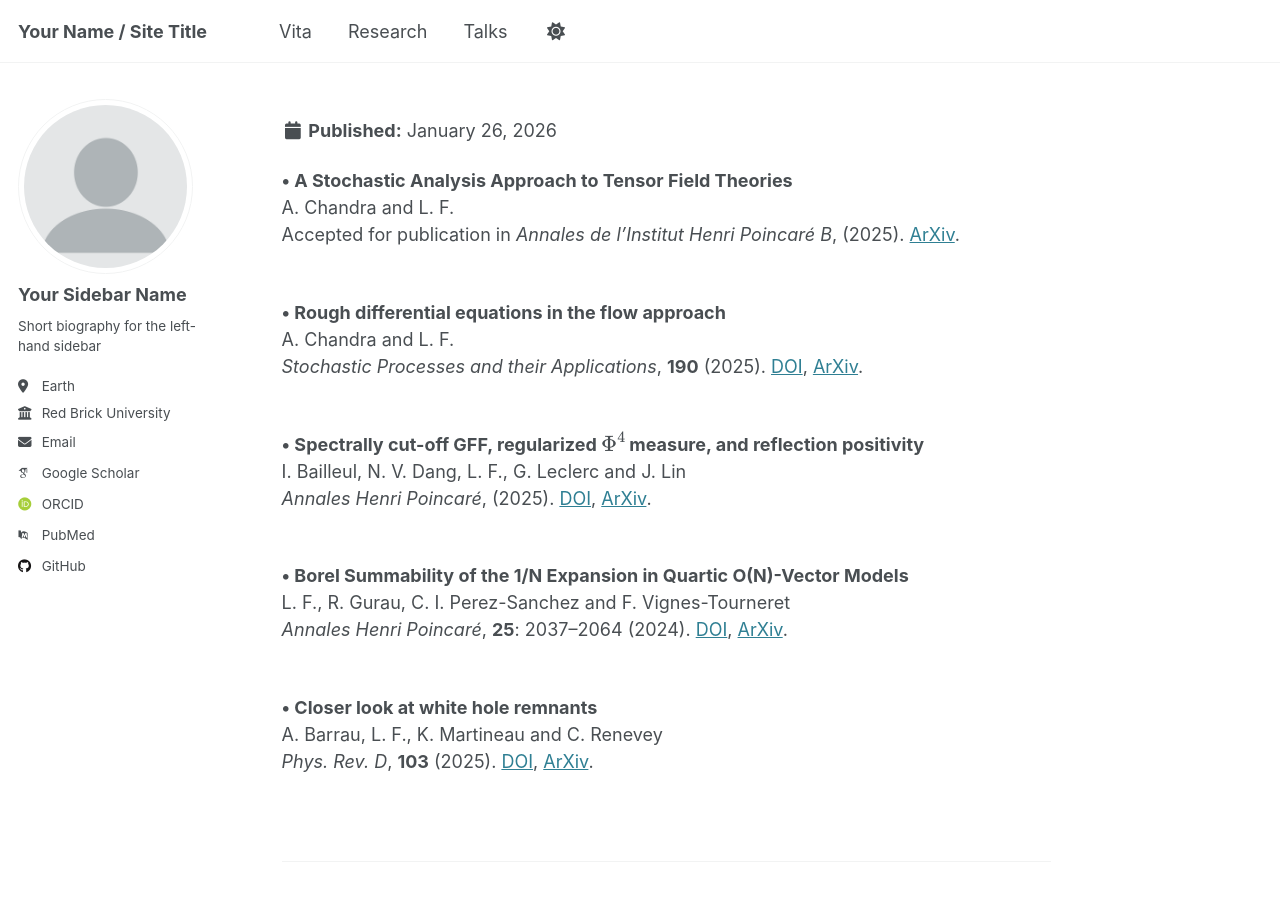
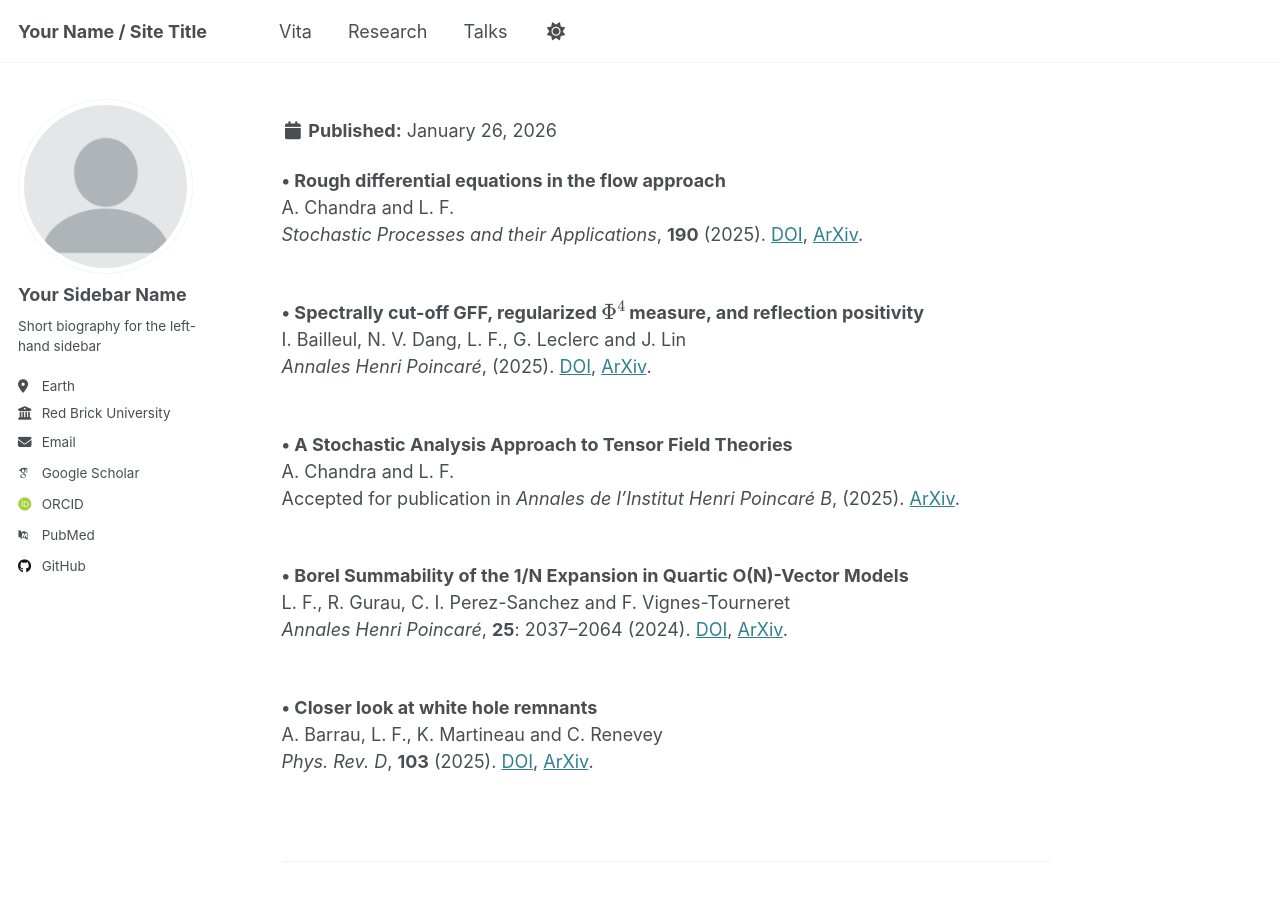
Before and after one commit to leonardferdinand/leonardferdinand.github.io, a Jekyll site: the page built from _publications/0AllPublished.md, in a window 1280 px wide and 900 px high. Built offline with Jekyll 4.4.1, drawn with Linux system fonts in a browser that asks for light colours; some web fonts are replaced.

Commit message:
Update 0AllPublished.md

```diff
--- a/_publications/0AllPublished.md
+++ b/_publications/0AllPublished.md
@@ -7,12 +7,12 @@ order: 1
 ---
 
 
-<b> &#8226; A Stochastic Analysis Approach to Tensor Field Theories</b> <br> A. Chandra and L. F.<br> Accepted for publication in <em>Annales de l’Institut Henri Poincaré B</em>, (2025). <a href='https://arxiv.org/abs/2306.05305' target='_blank'>ArXiv</a>.
-<p style="margin-bottom: 0.01em;"><br></p>
 <b> &#8226; Rough differential equations in the flow approach</b> <br> A. Chandra and L. F.<br> <em>Stochastic Processes and their Applications</em>,  <b>190</b> (2025). <a href='https://www.sciencedirect.com/science/article/pii/S0304414925002017' target='_blank'>DOI</a>, <a href='https://arxiv.org/abs/2411.07157' target='_blank'>ArXiv</a>.
 <p style="margin-bottom: 0.01em;"><br></p>
 <b> &#8226; Spectrally cut-off GFF, regularized $\Phi^4$ measure, and reflection positivity</b> <br>I. Bailleul, N. V. Dang, L. F., G. Leclerc and J. Lin<br> <em>Annales Henri Poincaré</em>, (2025). <a href='http://doi.org/10.1007/s00023-025-01620-9' target='_blank'>DOI</a>, <a href='https://arxiv.org/abs/2312.15511' target='_blank'>ArXiv</a>.
 <p style="margin-bottom: 0.01em;"><br></p>
+<b> &#8226; A Stochastic Analysis Approach to Tensor Field Theories</b> <br> A. Chandra and L. F.<br> Accepted for publication in <em>Annales de l’Institut Henri Poincaré B</em>, (2025). <a href='https://arxiv.org/abs/2306.05305' target='_blank'>ArXiv</a>.
+<p style="margin-bottom: 0.01em;"><br></p>
 <b> &#8226; Borel Summability of the 1/N Expansion in Quartic O(N)-Vector Models</b> <br>L. F., R. Gurau, C. I. Perez-Sanchez and F. Vignes-Tourneret<br> <em>Annales Henri Poincaré</em>,  <b>25</b>: 2037–2064 (2024). <a href='https://link.springer.com/article/10.1007/s00023-023-01350-w' target='_blank'>DOI</a>, <a href='https://arxiv.org/abs/2209.09045' target='_blank'>ArXiv</a>.
 <p style="margin-bottom: 0.01em;"><br></p>
 <b> &#8226; Closer look at white hole remnants</b> <br>A. Barrau, L. F., K. Martineau and C. Renevey<br> <em>Phys. Rev. D</em>,  <b>103</b> (2025). <a href='https://journals.aps.org/prd/abstract/10.1103/PhysRevD.103.043532' target='_blank'>DOI</a>, <a href='https://arxiv.org/abs/2101.01949' target='_blank'>ArXiv</a>.
```
